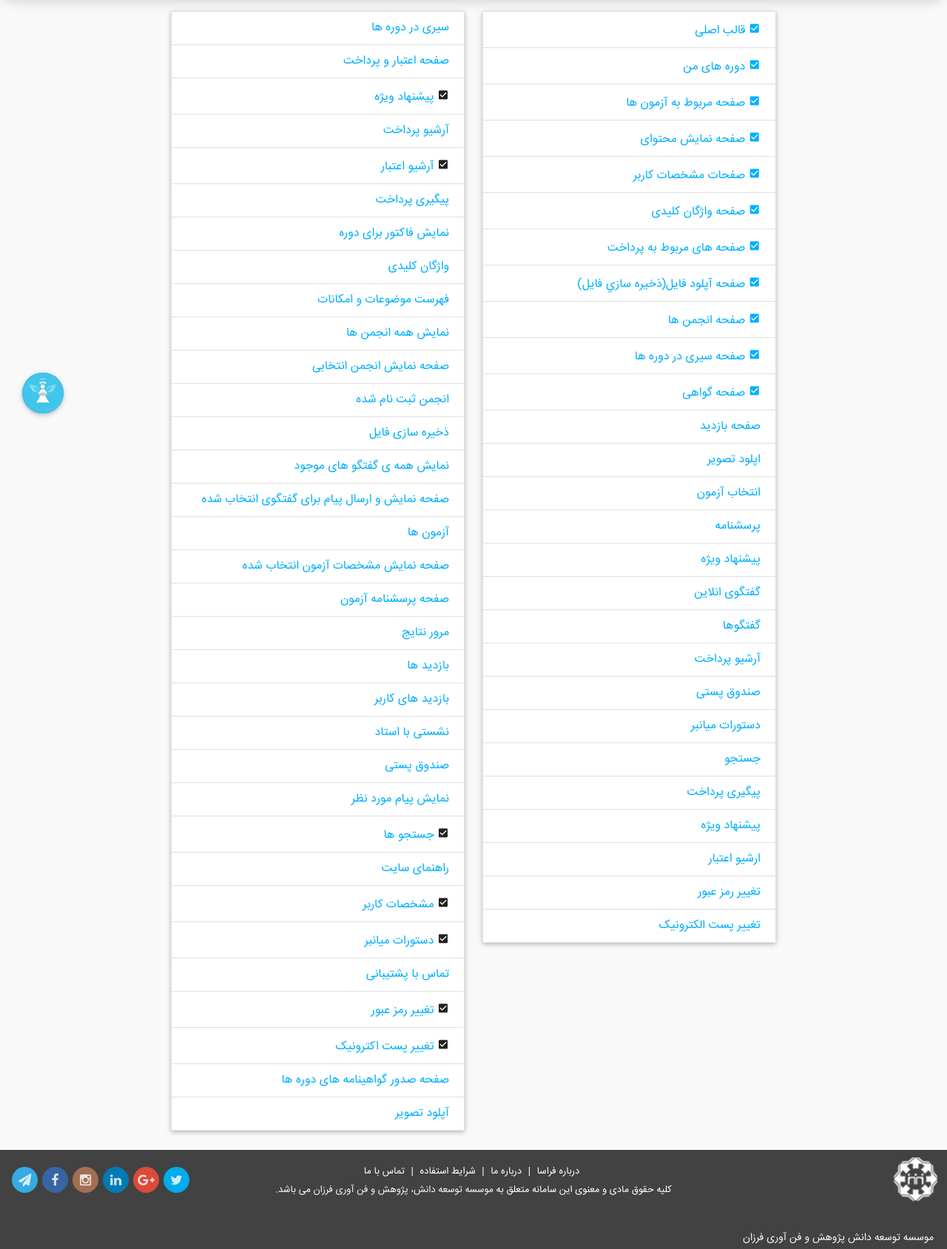
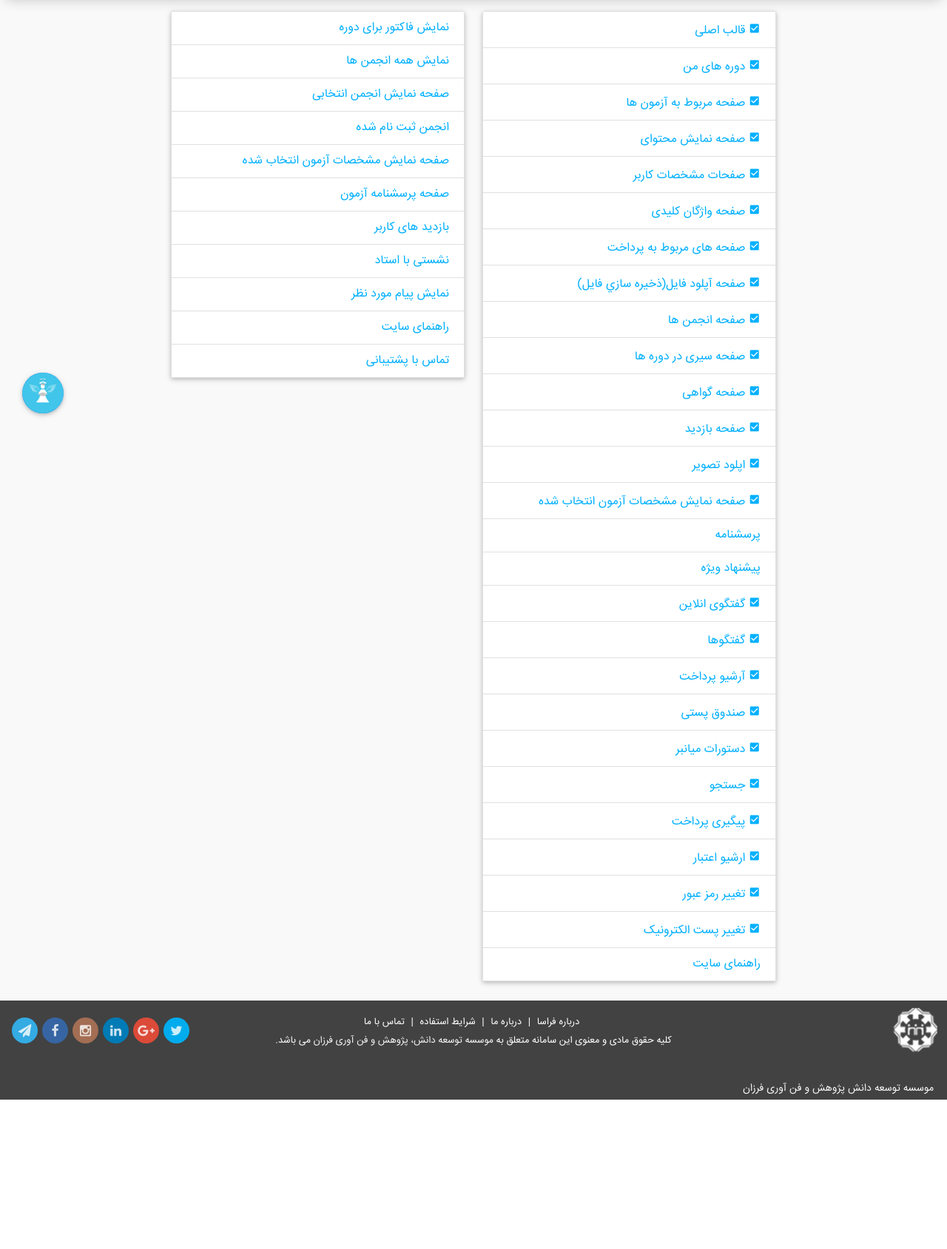
Before and after one commit to zahrasha/farasa, a PHP site: page / in a window 1280 px wide. Shown: the part 156-1845 px from the top of the page at 74% size. After the commit the page ends 1643 px from the top, so only its background shows below. Run offline with PHP 8.4, Linux system fonts and the light colour scheme.

Commit message:
change index

```diff
--- a/Shortcut.php
+++ b/Shortcut.php
@@ -11,10 +11,7 @@
             </div>
         </div>
         <div class="row">
-        <div class="col s12 m4 l3 right">
-            <?php include 'sidebar.php'; ?>
-            </div>
-        <div class="card col s12 m8 l9 ">
+        <div class="card col s12 m8 l10 offset-l1 ">
            <p>فراسا داراي ويژگيهائي است که کليه افراد با امکانات متفاوت مي توانند از آن استفاده کنند. از جمله کاربران با ارتباطات کند اينترنت، مرورگرهاي اينترنت قديمي و افراد با ناتوانيهاي جسمي که براي دسترسی به وب از تکنولوژيهاي کمکي بهره مي گيرند. اين ويژگيها به طور مفصل در زير توضيح داده شده است. بسته به نوع زمينه اي که در حال حاضر استفاده مي شود، ATutor شامل همه يا بخشی از ويژگيهاي ذيل است. زمينه پيش فرض شامل همه آنها مي باشد.</p>
            <br>
            <ol>
@@ -68,6 +65,7 @@
 
         </div>
     </div>
+    </div>
     <!--end container-->
 
 <?php include 'footer.php'; ?>
--- a/email-change.php
+++ b/email-change.php
@@ -21,7 +21,7 @@
                             </div>
                             <div class="input-field ">
                                 <i class="mdi-content-mail prefix"></i>
-                                <input id="gymname" placeholder="user2911635342@farasa.net" type="text" class="validate">
+                                <input id="gymname" value="user2911635342@farasa.net" type="text" class="validate">
                                 <label for="gymname" class=""> آدرس پست الکترونیک  </label>
                             </div>
 
--- a/index.php
+++ b/index.php
@@ -80,13 +80,22 @@
                             </a>
                     </li>
                     <li class="collection-item">
-                        <a href="visit.php" target="_blank"> صفحه بازدید </a>
+                        <a href="visit.php" target="_blank">
+                            <i class="mdi-toggle-check-box"></i>
+                            صفحه بازدید
+                        </a>
                     </li>
                     <li class="collection-item">
-                        <a href="profile-picture.php" target="_blank"> اپلود تصویر </a>
+                        <a href="profile-picture.php" target="_blank">
+                            <i class="mdi-toggle-check-box"></i>
+                             اپلود تصویر
+                        </a>
                     </li>
                     <li class="collection-item">
-                        <a href="azmon.php " target="_blank">  انتخاب آزمون </a>
+                        <a href="azmon.php " target="_blank">
+                            <i class="mdi-toggle-check-box"></i>
+                            صفحه نمایش مشخصات آزمون انتخاب شده
+                        </a>
                     </li>
                     <li class="collection-item">
                         <a href=" questionnaire.php" target="_blank"> پرسشنامه </a>
@@ -95,37 +104,69 @@
                         <a href="buy-pack.php" target="_blank"> پیشنهاد ویژه  </a>
                     </li>
                     <li class="collection-item">
-                        <a href="online-chat.php" target="_blank"> گفتگوی انلاین </a>
+                        <a href="online-chat.php" target="_blank">
+                            <i class="mdi-toggle-check-box"></i>
+                            گفتگوی انلاین
+                        </a>
                     </li>
                     <li class="collection-item">
-                        <a href="chat.php" target="_blank"> گفتگوها </a>
+                        <a href="chat-system.php" target="_blank">
+                            <i class="mdi-toggle-check-box"></i>
+                            گفتگوها
+                        </a>
                     </li>
                    <li class="collection-item">
-                        <a href="factors-archive.php" target="_blank"> آرشیو پرداخت </a>
+                        <a href="factors-archive.php" target="_blank">
+                            <i class="mdi-toggle-check-box"></i>
+                            آرشیو پرداخت
+                        </a>
                     </li>
                     <li class="collection-item">
-                        <a href="post-box.php" target="_blank">صندوق پستی   </a>
+                        <a href="post-box.php" target="_blank">
+                            <i class="mdi-toggle-check-box"></i>
+                            صندوق پستی
+                        </a>
                     </li>
                     <li class="collection-item">
-                        <a href="Shortcut.php" target="_blank">دستورات میانبر </a>
+                        <a href="Shortcut.php" target="_blank">
+                            <i class="mdi-toggle-check-box"></i>
+                            دستورات میانبر
+                        </a>
                     </li>
                     <li class="collection-item">
-                        <a href="search.php" target="_blank">جستجو</a>
+                        <a href="search.php" target="_blank">
+                            <i class="mdi-toggle-check-box"></i>
+                            جستجو
+                        </a>
                     </li>
                     <li class="collection-item">
-                        <a href="Track-payment.php" target="_blank"> پیگیری پرداخت</a>
+                        <a href="Track-payment.php" target="_blank">
+                            <i class="mdi-toggle-check-box"></i>
+                            پیگیری پرداخت
+                        </a>
                     </li>
                     <li class="collection-item">
-                        <a href="buy-pack.php" target="_blank">پیشنهاد ویژه </a>
+                        <a href="Credit-archive.php" target="_blank">
+                            <i class="mdi-toggle-check-box"></i>
+                            ارشیو اعتبار
+                        </a>
                     </li>
                     <li class="collection-item">
-                        <a href="Credit-archive.php" target="_blank">ارشیو اعتبار </a>
+                        <a href="password-change.php" target="_blank">
+                            <i class="mdi-toggle-check-box"></i>
+                            تغییر رمز عبور
+                        </a>
                     </li>
                     <li class="collection-item">
-                        <a href="password-change.php" target="_blank">تغییر رمز عبور</a>
+                        <a href="email-change.php" target="_blank">
+                            <i class="mdi-toggle-check-box"></i>
+                            تغییر پست الکترونیک
+                        </a>
                     </li>
                     <li class="collection-item">
-                        <a href="email-change.php" target="_blank">تغییر پست الکترونیک</a>
+                        <a href="help.php" target="_blank">
+                            راهنمای سایت
+                        </a>
                     </li>
                 </ul>
             </div>
@@ -135,58 +176,11 @@
 
             <div class="col s12 m4 pull-m2 right">
                 <ul class="collection z-depth-1">
-                    <!-- <li class="collection-item">
-                        <a href="http://www.farasa.net/elearning2/users/index.php" target="_blank">
-                            دوره های من
-                        </a>
-                    </li> -->
-                    <li class="collection-item">
-                        <a href="http://www.farasa.net/elearning2/browse.php" target="_blank">
-                            سیری در دوره ها
-                        </a>
-                    </li>
-                    <li class="collection-item">
-                        <a href="http://www.farasa.net/elearning2/payment/course_payment.php" target="_blank">
-                            صفحه اعتبار و پرداخت
-                        </a>
-                    </li>
-                    <li class="collection-item">
-                    <i class="mdi-toggle-check-box"></i>
-                        <a href="http://www.farasa.net/elearning2/payment/buy_pack.php" target="_blank">
-                       پیشنهاد ویژه
-                        </a>
-                    </li>
-                    <li class="collection-item">
-                        <a href="http://www.farasa.net/elearning2/payment/factors_archive.php" target="_blank">
-                       آرشیو پرداخت
-                        </a>
-                    </li>
-                    <li class="collection-item">
-                    <i class="mdi-toggle-check-box"></i>
-                        <a href="http://farasa.net/elearning2/payment/credits_archive.php" target="_blank">
-                       آرشیو اعتبار
-                        </a>
-                    </li>
-                    <li class="collection-item">
-                        <a href="http://farasa.net/elearning2/payment/factor_tracking.php" target="_blank">
-                        پیگیری پرداخت
-                        </a>
-                    </li>
                     <li class="collection-item">
                         <a href="http://farasa.net/elearning2/payment/course_factor.php" target="_blank">
                         نمایش فاکتور برای دوره
                         </a>
                     </li>
-                    <li class="collection-item">
-                            <a href="http://farasa.net/elearning2/glossary/index.php" target="_blank">
-                         واژگان کلیدی
-                            </a>
-                        </li>
-                        <li class="collection-item">
-                            <a href="http://www.farasa.net/elearning2/content.php?cid=6623" target="_blank">
-                             فهرست موضوعات و امکانات
-                            </a>
-                        </li>
                         <li class="collection-item">
                             <a href="http://farasa.net/elearning2/users/index.php" target="_blank">
                              نمایش همه انجمن ها
@@ -203,26 +197,6 @@
                          </a>
                     </li>
                     <li class="collection-item">
-                        <a href="http://www.farasa.net/elearning2/file_storage/index.php" target="_blank">
-                        ذخیره سازی فایل
-                         </a>
-                    </li>
-                    <li class="collection-item">
-                        <a href="http://www.farasa.net/elearning2/chat/index.php" target="_blank">
-                        نمایش همه ی گفتگو های موجود
-                         </a>
-                    </li>
-                    <li class="collection-item">
-                        <a href="http://www.farasa.net/elearning2/chat/index.php" target="_blank">
-                        صفحه نمایش و ارسال پیام برای گفتگوی انتخاب شده
-                         </a>
-                    </li>
-                    <li class="collection-item">
-                        <a href="http://www.farasa.net/elearning2/tools/my_tests.php" target="_blank">
-                        آزمون ها
-                         </a>
-                    </li>
-                    <li class="collection-item">
                         <a href="#" target="_blank">
                         صفحه نمایش مشخصات آزمون انتخاب شده
                          </a>
@@ -230,16 +204,6 @@
                     <li class="collection-item">
                         <a href="#" target="_blank">
                         صفحه پرسشنامه آزمون
-                         </a>
-                    </li>
-                    <li class="collection-item">
-                        <a href="http://www.farasa.net/elearning2/tools/view_results.php?tid=28&rid=31525" target="_blank">
-                        مرور نتایج
-                         </a>
-                    </li>
-                    <li class="collection-item">
-                        <a href="http://www.farasa.net/elearning2/my_stats.php" target="_blank">
-                        بازدید ها
                          </a>
                     </li>
                     <li class="collection-item">
@@ -253,19 +217,8 @@
                          </a>
                     </li>
                     <li class="collection-item">
-                    <a href="http://www.farasa.net/elearning2/inbox/index.php" target="_blank">
-                        صندوق پستی
-                         </a>
-                    </li>
-                    <li class="collection-item">
                     <a href="#" target="_blank">
                     نمایش پیام مورد نظر
-                         </a>
-                    </li>
-                     <li class="collection-item">
-                    <i class="mdi-toggle-check-box"></i>
-                    <a href="http://www.farasa.net/elearning2/search.php" target="_blank">
-                    جستجو ها
                          </a>
                     </li>
                     <li class="collection-item">
@@ -274,47 +227,10 @@
                          </a>
                     </li>
                     <li class="collection-item">
-                    <i class="mdi-toggle-check-box"></i>
-
-
-                    <a href="http://www.farasa.net/elearning2/users/profile.php" target="_blank">
-                    مشخصات کاربر
-                         </a>
-                    </li>
-
-                    <li class="collection-item">
-                    <i class="mdi-toggle-check-box"></i>
-                    <a href="http://farasa.net/elearning2/help/accessibility.php" target="_blank">
-                    دستورات میانبر
-                         </a>
-                    </li>
-                    <li class="collection-item">
                     <a href="http://farasa.net/elearning2/help/contact_support.php target="_blank">
                     تماس با پشتیبانی
                          </a>
                     </li>
-                    <li class="collection-item">
-                    <i class="mdi-toggle-check-box"></i>
-                    <a href="http://www.farasa.net/elearning2/users/password_change.php" target="_blank">
-                    تغییر رمز عبور
-                         </a>
-                    </li>
-                     <li class="collection-item">
-                     <i class="mdi-toggle-check-box"></i>
-                    <a href="http://www.farasa.net/elearning2/users/email_change.php" target="_blank">
-                    تغییر پست اکترونیک
-                         </a>
-                    </li>
-                     <li class="collection-item">
-                    <a href="http://www.farasa.net/elearning2/users/sertificate.php?CID=1160" target="_blank">
-                    صفحه صدور گواهینامه های دوره ها
-                         </a>
-                    </li>
-                    <li class="collection-item">
-                    <a href="http://www.farasa.net/elearning2/users/profile_picture.php" target="_blank">
-                    آپلود تصویر
-                    </a>
-
                 </ul>
             </div>
 
```
Also changed, not shown: password-change.php (+9 -9 lines), post-box.php (+5 -2 lines), search.php (+20 -8 lines).
